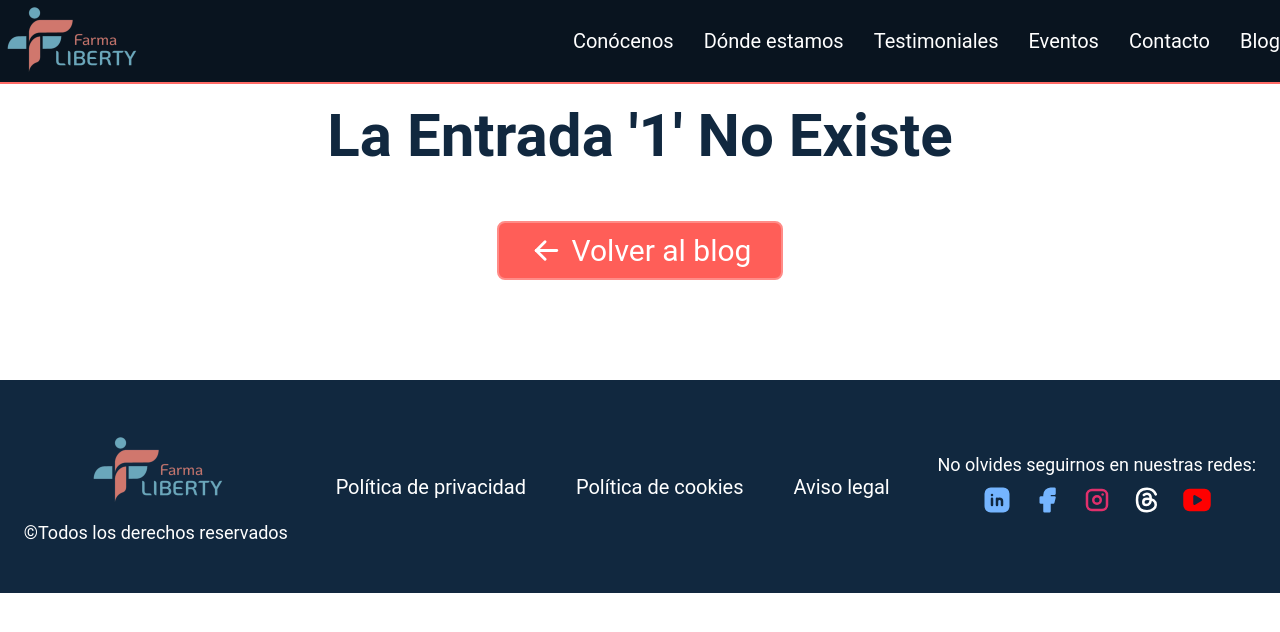
After one commit to AntoDevLive/FarmaLiberty, a PHP site: page /FarmaLiberty/entrada?id=1 in a window 1280 px wide. The commit adds this page. Shown: the top 632 px of the page. Run offline with PHP 8.4, Linux system fonts and the light colour scheme; data that the repository does not hold is empty.

Commit message:
blog en layout del cliente terminado

```diff
--- a/build/css/app.css
+++ b/build/css/app.css
@@ -456,6 +456,65 @@ header {
 }
 .entrada a:hover {
   text-decoration: underline;
+}
+
+.entrada-dinamica {
+  width: fit-content;
+  margin: auto;
+  padding-inline: 3rem;
+  padding-block: 100px;
+  display: flex;
+  justify-content: center;
+  align-items: center;
+  flex-direction: column;
+  gap: 50px;
+}
+.entrada-dinamica h1 {
+  font-size: 60px;
+  text-transform: capitalize;
+}
+.entrada-dinamica .enlace-entrada-vacia {
+  font-size: 30px;
+  background-color: #ff5e58;
+  border: 2px solid #ff8c88;
+  color: #fff;
+  padding: 10px 30px;
+  border-radius: 8px;
+  transition: 0.3s;
+  display: flex;
+  justify-content: center;
+  align-items: center;
+  gap: 8px;
+}
+.entrada-dinamica .enlace-entrada-vacia svg {
+  transition: 0.3s;
+}
+.entrada-dinamica .enlace-entrada-vacia:hover {
+  filter: brightness(1.3);
+}
+.entrada-dinamica .enlace-entrada-vacia:hover svg {
+  transform: translate(-5px);
+}
+.entrada-dinamica img {
+  width: 900px;
+  border-radius: 8px;
+  box-shadow: -4px 4px 4px #a4d2ff, 4px 4px 4px #a4d2ff;
+}
+.entrada-dinamica strong {
+  max-width: 900px;
+  text-wrap: pretty;
+  font-size: 30px;
+}
+.entrada-dinamica p {
+  width: 80ch;
+  text-wrap: pretty;
+  font-size: 20px;
+  line-height: 30px;
+}
+.entrada-dinamica #volver-blog {
+  align-self: end;
+  font-size: 20px;
+  padding: 5px 20px;
 }
 
 footer {
--- /dev/null
+++ b/entrada.php
@@ -0,0 +1,13 @@
+<?php require 'funciones.php';
+
+$id = $_GET['id'];
+
+$conexion = conexionDB('localhost', 'root', '');
+
+$statement = $conexion -> prepare('SELECT * FROM blog WHERE id = :id');
+$statement -> execute([
+    ':id' => $id
+]);
+$resultado_entrada = $statement -> fetch();
+
+require 'views/entrada.view.php';
--- a/src/scss/layout/_blog.scss
+++ b/src/scss/layout/_blog.scss
@@ -110,3 +110,73 @@
         }
     }
 }
+
+
+.entrada-dinamica {
+    width: fit-content;
+    margin: auto;
+    padding-inline: 3rem;
+    padding-block: 100px;
+    display: flex;
+    justify-content: center;
+    align-items: center;
+    flex-direction: column;
+    gap: 50px;
+
+    h1 {
+        font-size: 60px;
+        text-transform: capitalize;
+    }
+
+    .enlace-entrada-vacia {
+        font-size: 30px;
+        background-color: #ff5e58;
+        border: 2px solid #ff8c88;
+        color: #fff;
+        padding: 10px 30px;
+        border-radius: 8px;
+        transition: .3s;
+        display: flex;
+        justify-content: center;
+        align-items: center;
+        gap: 8px;
+
+        svg {
+            transition: .3s;
+        }
+
+        &:hover {
+            filter: brightness(1.3);
+        }
+
+        &:hover svg {
+            transform: translate(-5px);
+        }
+    }
+
+    img {
+        width: 900px;
+        border-radius: 8px;
+        box-shadow: -4px 4px 4px #a4d2ff, 4px 4px 4px #a4d2ff;
+    }
+
+    strong {
+        max-width: 900px;
+            text-wrap: pretty;
+            font-size: 30px;
+
+    }
+
+    p {
+        width: 80ch;
+            text-wrap: pretty;
+            font-size: 20px;
+            line-height: 30px;
+    }
+
+    #volver-blog {
+        align-self: end;
+        font-size: 20px;
+        padding: 5px 20px;
+    }
+}
--- /dev/null
+++ b/views/entrada.view.php
@@ -0,0 +1,34 @@
+<?php include 'templates/header.php';
+
+
+if (!$resultado_entrada || !ctype_digit($id)) {
+    echo "<div class='entrada-dinamica'>
+            <h1 class='vacio'>La entrada '$id' no existe</h1>
+            <a href='blog.php' class='enlace-entrada-vacia'>
+                <svg  xmlns='http://www.w3.org/2000/svg'  width='35'  height='35'  viewBox='0 0 24 24'  fill='none'  stroke='#ffffff'  stroke-width='2'  stroke-linecap='round'  stroke-linejoin='round'  class='icon icon-tabler icons-tabler-outline icon-tabler-arrow-left'><path stroke='none' d='M0 0h24v24H0z' fill='none'/><path d='M5 12l14 0' /><path d='M5 12l6 6' /><path d='M5 12l6 -6' /></svg>
+                Volver al blog
+            </a>
+        </div>";
+} else {
+    echo "<div class='entrada-dinamica'>
+            <h1>" . htmlspecialchars($resultado_entrada['titulo']) . "</h1>
+            <img src='" . htmlspecialchars($resultado_entrada['img']) . "' alt='Imagen de la entrada'>
+            <strong>" . nl2br(htmlspecialchars($resultado_entrada['intro'])) . "</strong>
+            <p>" . nl2br(htmlspecialchars($resultado_entrada['contenido'])) . "</p>
+            <a id='volver-blog' href='blog.php' class='enlace-entrada-vacia'>
+                <svg  xmlns='http://www.w3.org/2000/svg'  width='30'  height='30'  viewBox='0 0 24 24'  fill='none'  stroke='#ffffff'  stroke-width='2'  stroke-linecap='round'  stroke-linejoin='round'  class='icon icon-tabler icons-tabler-outline icon-tabler-arrow-left'><path stroke='none' d='M0 0h24v24H0z' fill='none'/><path d='M5 12l14 0' /><path d='M5 12l6 6' /><path d='M5 12l6 -6' /></svg>
+                Volver
+            </a>
+          </div>";
+}
+
+include 'templates/footer.php';
+?>
+
+<script>
+    document.addEventListener('keydown', e => {
+        if (e.ctrlKey && e.altKey && e.key === 'a') {
+            window.location.href = "/FarmaLiberty/admin/";
+        }
+    });
+</script>
```
Also changed, not shown: views/blog.view.php (+11 -3 lines), 1 other file.
